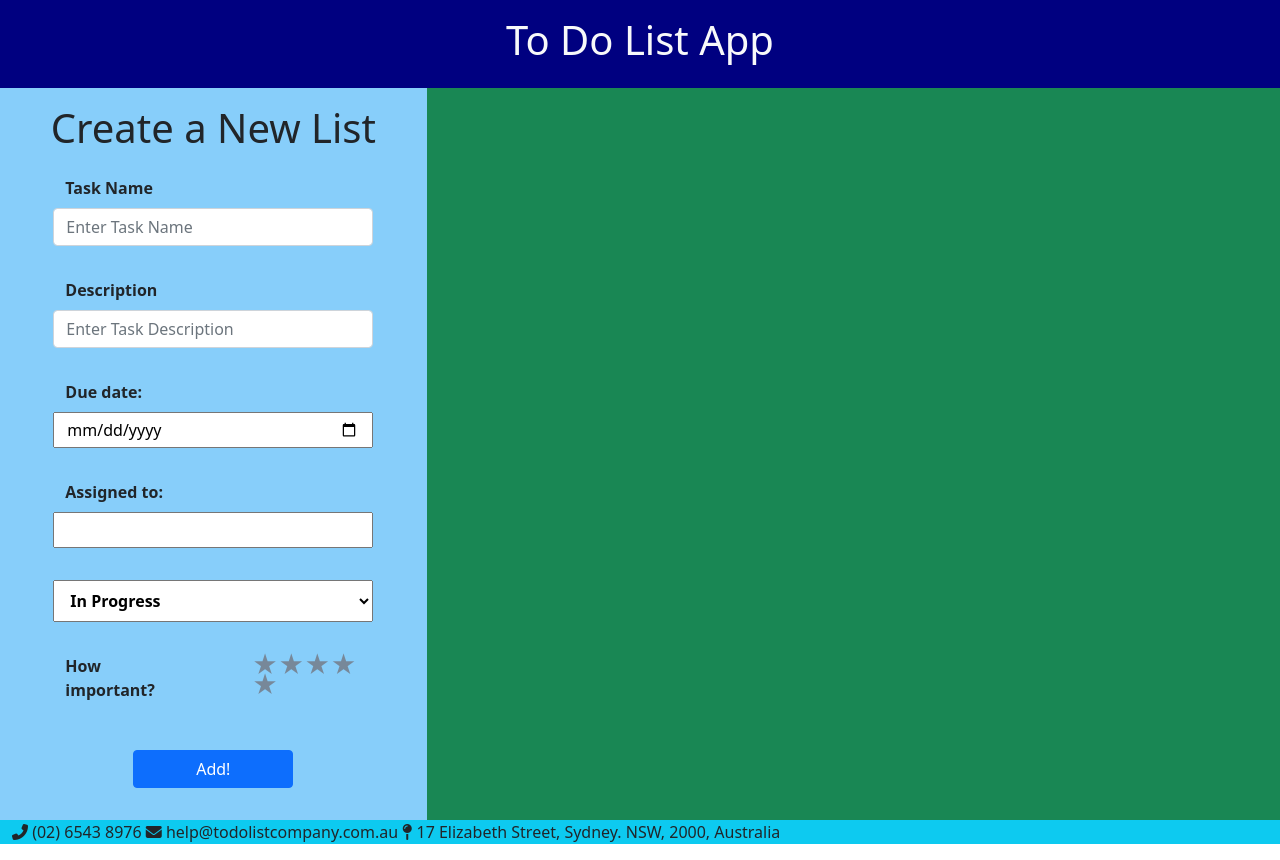
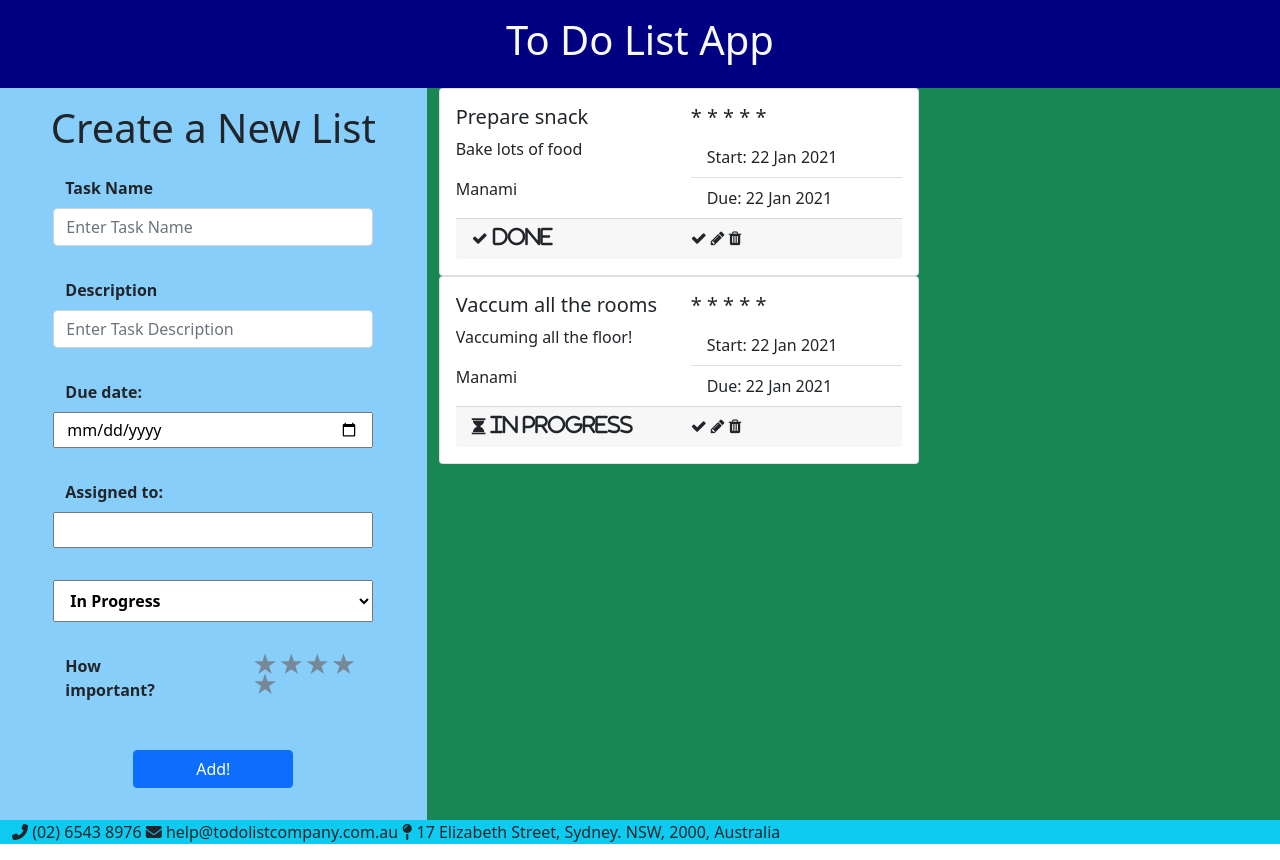
Before and after one commit to manami-d/jwd4-final-project, a plain HTML site: page index.html in a window 1280 px wide. Drawn offline with nearby package versions, Linux system fonts and the light colour scheme.

Commit message:
Create card 5 and 6

```diff
--- a/index.html
+++ b/index.html
@@ -17,6 +17,7 @@
         crossorigin="anonymous"></script>
     <link href="css/style.css" rel="stylesheet" type="text/css">
 
+    <link rel="stylesheet" href="https://cdnjs.cloudflare.com/ajax/libs/font-awesome/4.7.0/css/font-awesome.min.css">
 </head>
 
 <body>
@@ -139,9 +140,70 @@
 
                     <!-- will card 4 -->
 
-                    <!-- manami  card 5 -->
+                    <!-- manami card 5 -->
+                    <div class="card" style="width: 30rem;">
+                        <div class="card-body">
+                            <div class="row">
+                                <div class="col-6">
+                                    <h5 class="card-title">Prepare snack</h5>
+                                    <p class="card-text">Bake lots of food</p>
+                                    <p class="card-text">Manami</p>
+                                </div>
+                                <div class="col-6">
+                                    <h5 class="justify-self-right"> * * * * * </h5>
+                                    <ul class="list-group list-group-flush">
+                                         <li class="list-group-item">Start: 22 Jan 2021</li>
+                                         <li class="list-group-item">Due: 22 Jan 2021</li>
+                                    </ul>
+                                </div>
+                            </div>
+                            <div class="card-footer">
+                                <div class="row">
+                                    <div class="col-6">
+                                        <i class="fa fa-check fa-sm"><span class="d-none d-lg-inline fs-5"> Done </span> </i>
+                                    </div>
+                                    <div class="col-6">
+                                        <i class="fa fa-check fa-sm"></i>
+                                        <i class="fa fa-pencil fa-sm"></i>
+                                        <i class="fa fa-trash fa-sm"></i>
+                                    </div>
+                                </div>
+                            </div>
+                        </div>
+                    </div>
 
                     <!-- manami card 6 -->
+                    <div class="card" style="width: 30rem;">
+                        <div class="card-body">
+                            <div class="row">
+                                <div class="col-6">
+                                    <h5 class="card-title">Vaccum all the rooms</h5>
+                                    <p class="card-text">Vaccuming all the floor!</p>
+                                    <p class="card-text">Manami</p>
+                                </div>
+                                <div class="col-6">
+                                    <h5 class="justify-self-right"> * * * * * </h5>
+                                    <ul class="list-group list-group-flush">
+                                         <li class="list-group-item">Start: 22 Jan 2021</li>
+                                         <li class="list-group-item">Due: 22 Jan 2021</li>
+                                    </ul>
+                                </div>
+                            </div>
+                            <div class="card-footer">
+                                <div class="row">
+                                    <div class="col-6">
+                                        <i class="fa fa-hourglass fa-sm"><span class="d-none d-lg-inline fs-5"> In Progress</span> </i>
+                                    </div>
+                                    <div class="col-6">
+                                        <i class="fa fa-check fa-sm"></i>
+                                        <i class="fa fa-pencil fa-sm"></i>
+                                        <i class="fa fa-trash fa-sm"></i>
+                                    </div>
+                                </div>
+                            </div>
+                        </div>
+                    </div>
+
                 </div>
             </div>
         </div>
```
